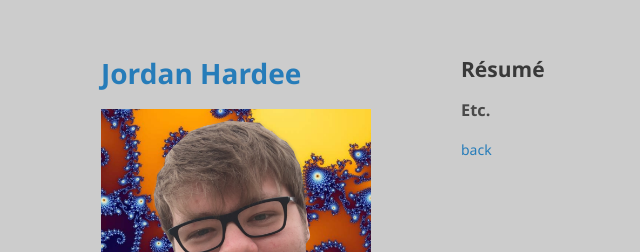
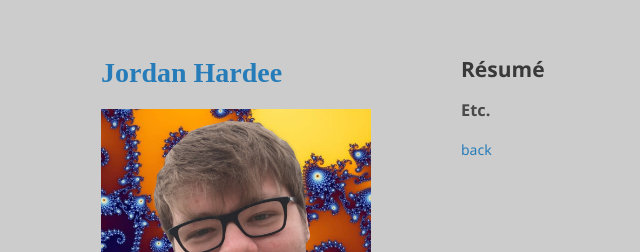
Before and after one commit to jordanhardee/jordanhardee.github.io, a Jekyll site: the page built from resume.md, in a window 1280 px wide. Shown: the top 252 px of the page, without its empty margins (109-749 px from the left). Built offline with Jekyll 4.4.1, drawn with Linux system fonts in a browser that asks for light colours; our own code applies the rules of GitHub Pages for plain Markdown files.

Commit message:
new font

```diff
--- a/_sass/jekyll-theme-minimal.scss
+++ b/_sass/jekyll-theme-minimal.scss
@@ -24,6 +24,8 @@ h1, h2, h3 {
 
 h1 {
   font-size:28px;
+font-family: "MarioAndLuigi-0v99";
+	src: url("../assets/fonts/MarioAndLuigi-0v99.ttf");
 }
 
 h2 {
```
